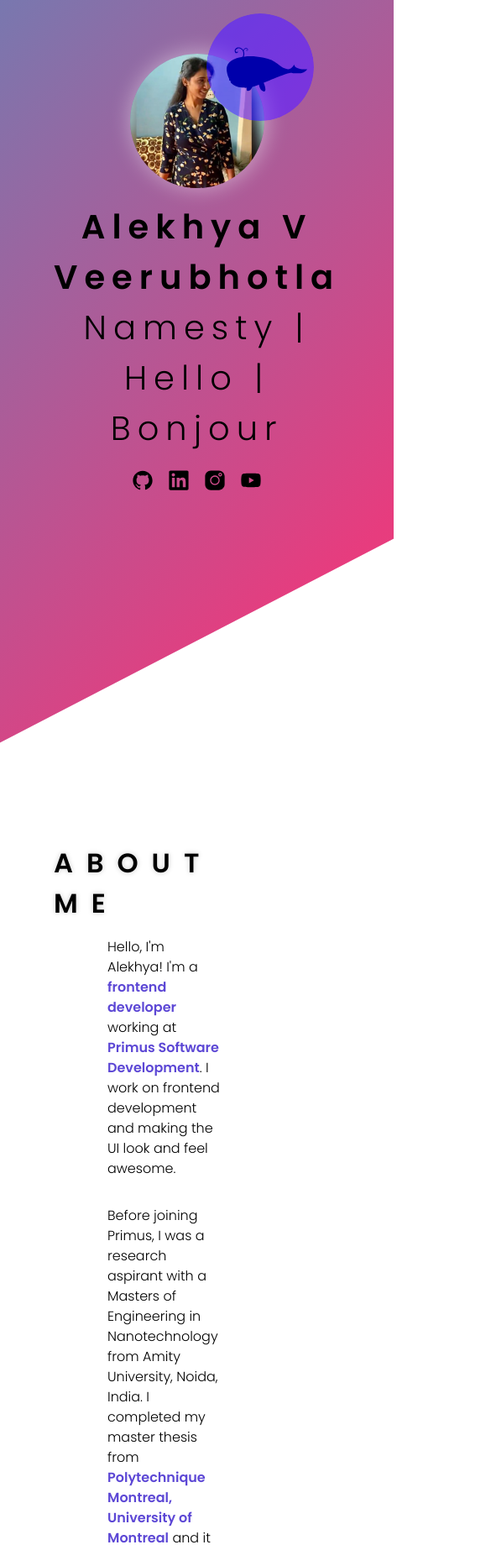
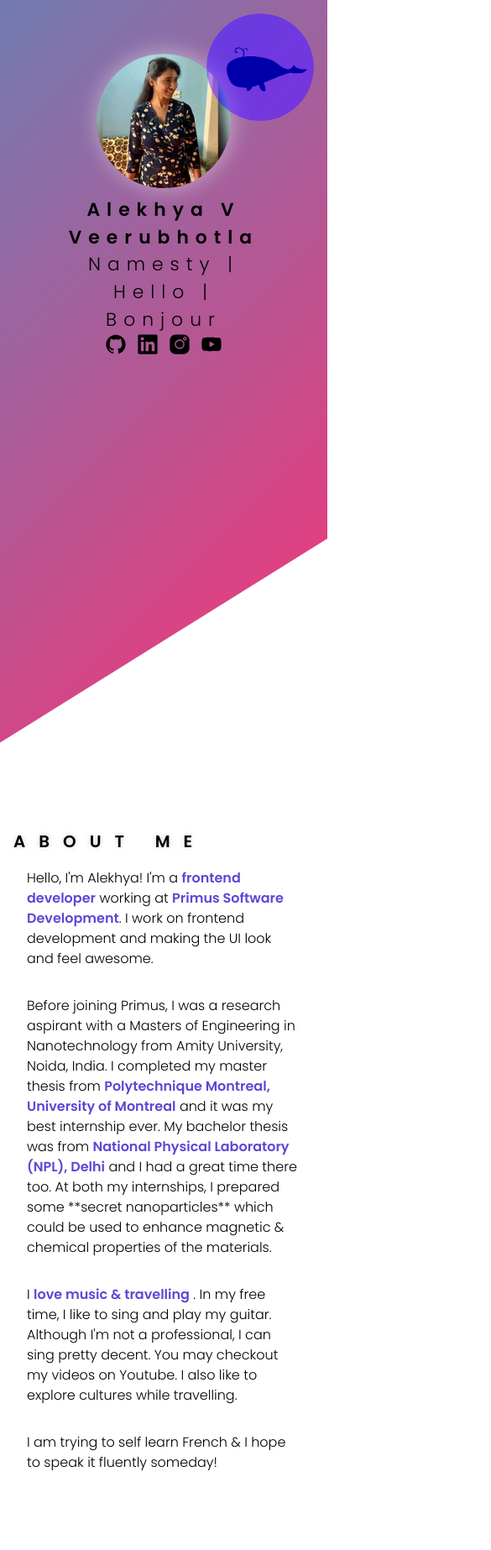
Before and after one commit to valekhya/portfolio, a plain HTML site: page index.html in a window 390 px wide. Shown: the top 1846 px of the page at 84% size, 585 px wide, since content can reach past the window. Drawn offline with nearby package versions, Linux system fonts and the light colour scheme.

Commit message:
responsive font size

```diff
--- a/styles.scss
+++ b/styles.scss
@@ -47,7 +47,7 @@ section {
 	min-height: 100%;
 	min-width: fit-content;
 	h2 {
-		font-size: 2rem;
+		font-size: calc(1vw + 1rem);
 		text-transform: uppercase;
 		letter-spacing: 1rem;
         text-shadow: 0px 0px 6px #cdcdcd;
@@ -125,7 +125,7 @@ section {
 	padding: 4rem;
 	display: block;
 	text-align: center;
-    font-size: 2.5rem;
+    font-size: calc(1.5vw + 1rem);
 	text-transform: capitalize;
 	letter-spacing: .5rem;
     transition: 1s;
@@ -152,7 +152,7 @@ section {
 //About me*************
 #about-me {
 	p {
-        font-size: 1rem;
+        font-size: medium;
         word-break: break-word;
         overflow: wrap;
         margin: auto;
@@ -172,7 +172,7 @@ section {
 	}
 	.card {
 		margin: 1rem auto;
-		width: clamp(10rem, 35ch, 20rem);
+		max-width: 20rem;
 		display: flex;
 		flex-direction: column;
 		padding: 1rem;
@@ -211,7 +211,7 @@ section {
 	padding-bottom: .5rem;
 
 	h2 {
-		padding-top: 9rem;
+		padding-top: 12rem;
 		padding-bottom: 4rem;
 	}
     .card {
@@ -234,3 +234,10 @@ section {
 		color: white;
     }
 }
+
+// *********MIXINS********************
+@media (max-width: 600px) {
+    section, #about-me p {
+        padding: 1rem;
+    }
+  }
```
Also changed, not shown: styles.css, 1 other file.
